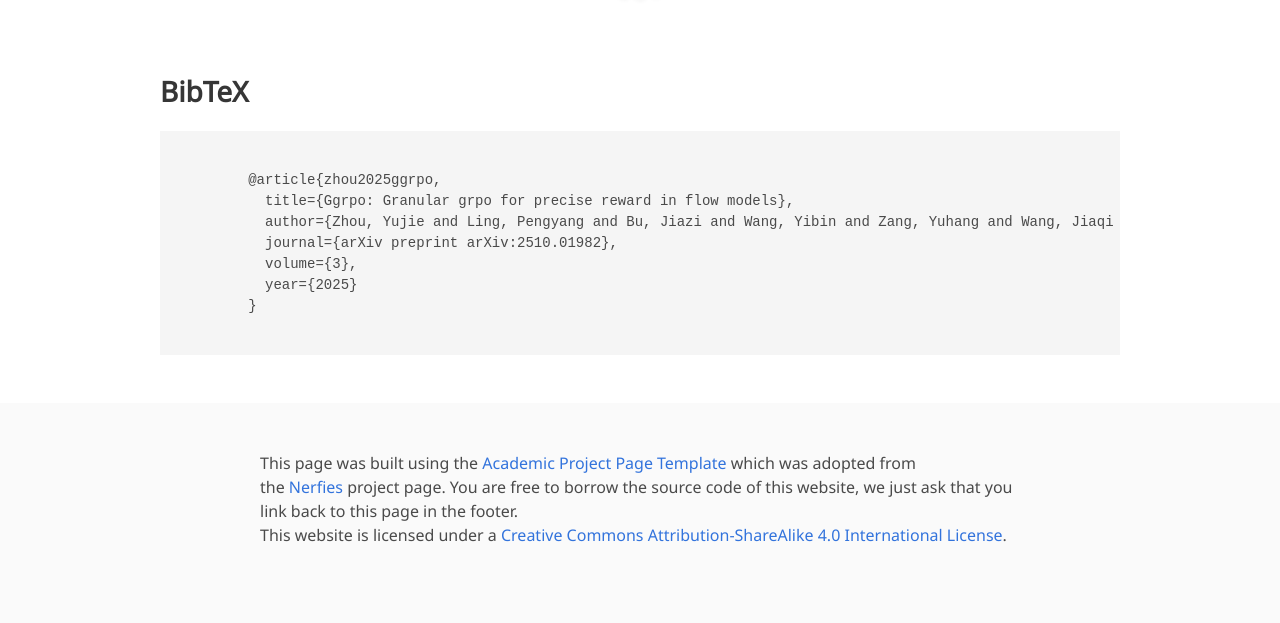
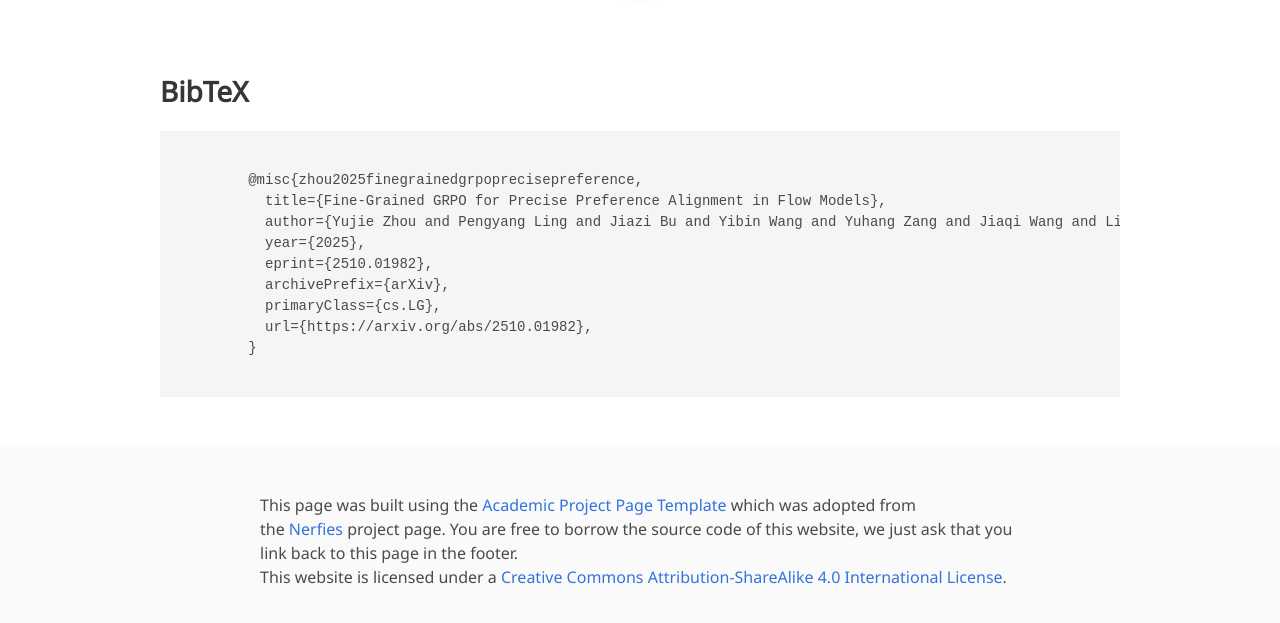
Before and after one commit to Bujiazi/g2rpo.github.io, a plain HTML site: page index.html in a window 1280 px wide. Shown: the part 4717-5340 px from the top of the page. Drawn offline with nearby package versions, Linux system fonts and the light colour scheme; some icons are missing; a web font is replaced by a local one.

Commit message:
update citation

```diff
--- a/index.html
+++ b/index.html
@@ -322,12 +322,14 @@
     <div class="container is-max-desktop content">
       <h2 class="title">BibTeX</h2>
       <pre><code>
-        @article{zhou2025ggrpo,
-          title={Ggrpo: Granular grpo for precise reward in flow models},
-          author={Zhou, Yujie and Ling, Pengyang and Bu, Jiazi and Wang, Yibin and Zang, Yuhang and Wang, Jiaqi and Niu, Li and Zhai, Guangtao},
-          journal={arXiv preprint arXiv:2510.01982},
-          volume={3},
-          year={2025}
+        @misc{zhou2025finegrainedgrpoprecisepreference,
+          title={Fine-Grained GRPO for Precise Preference Alignment in Flow Models},
+          author={Yujie Zhou and Pengyang Ling and Jiazi Bu and Yibin Wang and Yuhang Zang and Jiaqi Wang and Li Niu and Guangtao Zhai},
+          year={2025},
+          eprint={2510.01982},
+          archivePrefix={arXiv},
+          primaryClass={cs.LG},
+          url={https://arxiv.org/abs/2510.01982},
         }
       </code></pre>
     </div>
```
